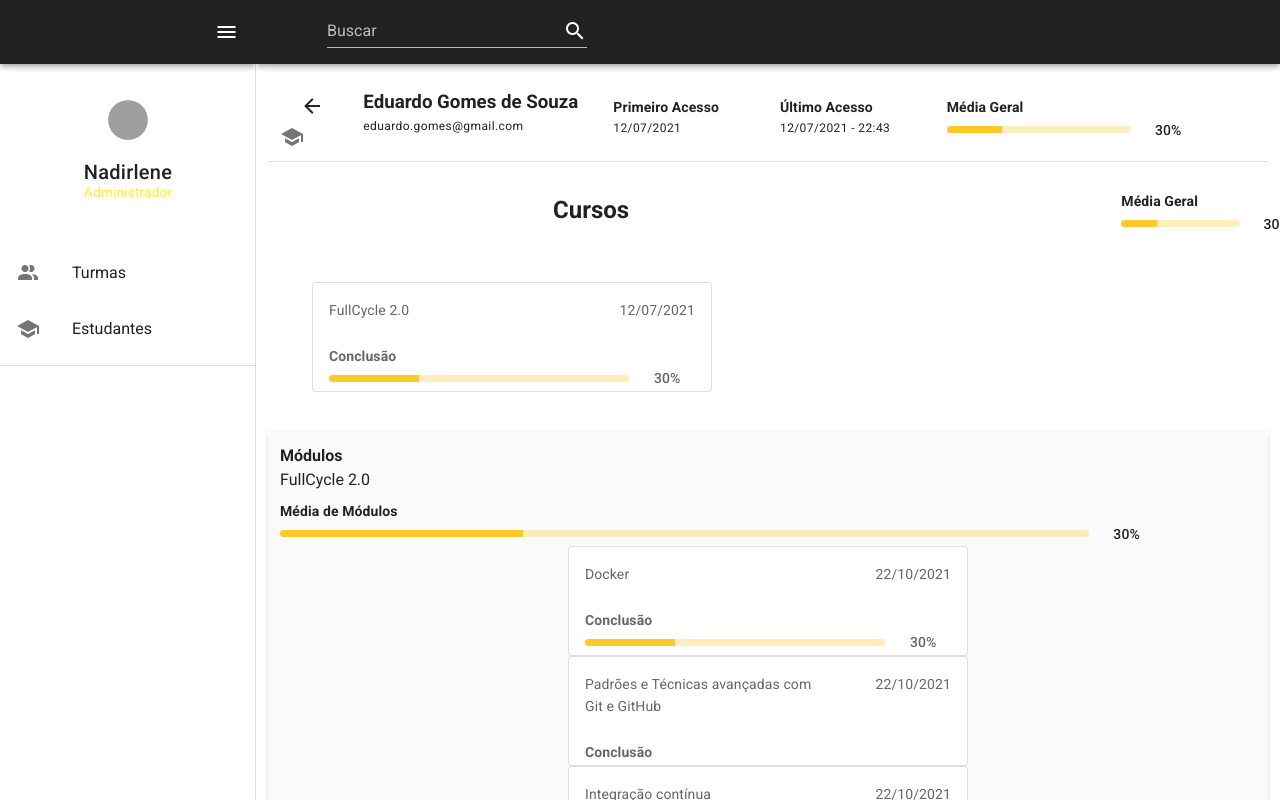
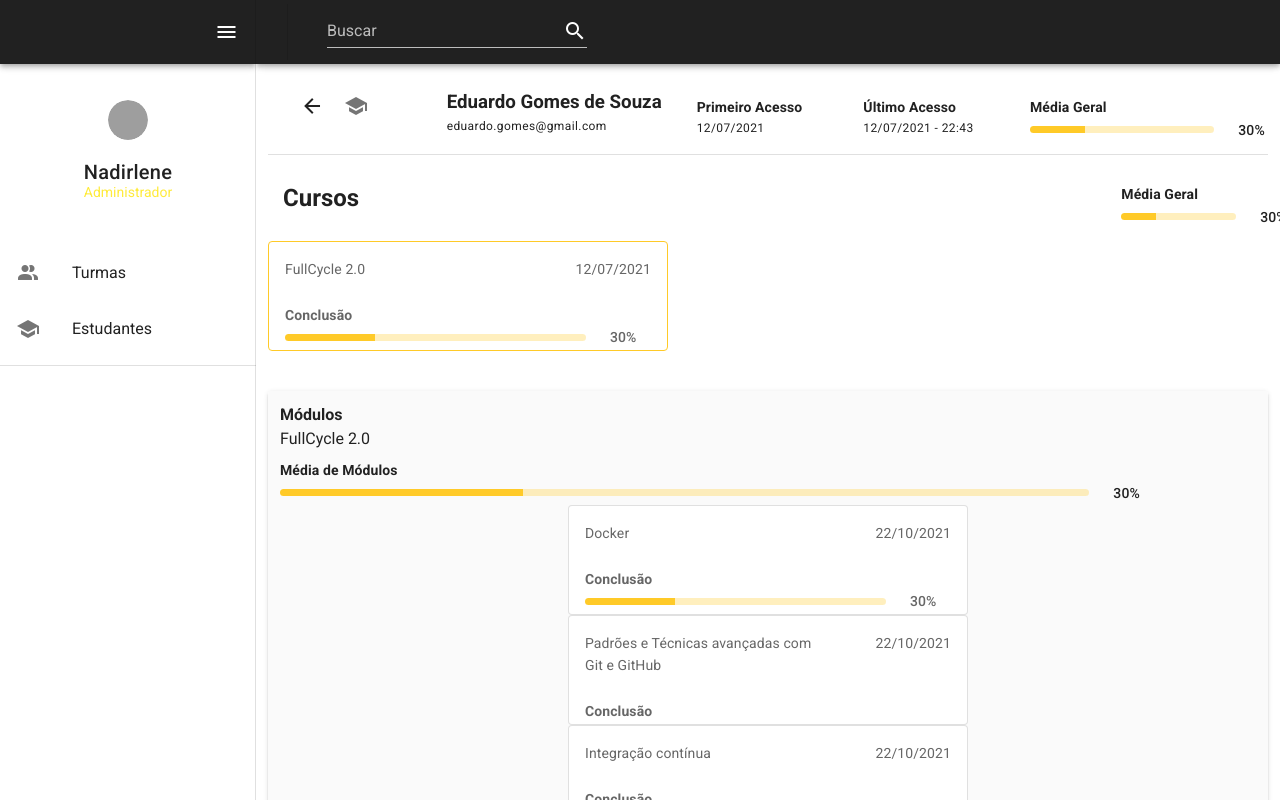
Before and after one commit to Nadirlene/Teste, a Vue app in the folder fullcycle/: page / in a window 1280 px wide. Shown: the top 800 px of the page. Built offline with nearby package versions, Linux system fonts and the light colour scheme; grey boxes are pictures that could not be loaded.

Commit message:
ajustes css

```diff
--- a/fullcycle/src/App.vue
+++ b/fullcycle/src/App.vue
@@ -81,7 +81,7 @@
 
         <v-row>
           <v-col cols="10"><h2>Cursos</h2></v-col>
-          <v-col cols="2" class="mt-5">
+          <v-col cols="2" class="mt-5 pr-4">
             <v-media
               :texto="'Média Geral'"
               :valor="objetoCursos.mediaCursoGeral"
@@ -90,8 +90,8 @@
           </v-col>
         </v-row>
         <v-row>
-          <v-col cols="6">
-            <v-card-info
+          <v-col cols="3" class="pt-0">
+            <v-card-info style="border-color: #ffca28" elevation
               :descricao="objetoCursos.descricaoCurso"
               :porcentagem="objetoCursos.mediaCursoPorcentagem"
               :valor="objetoCursos.mediaCurso"
@@ -143,8 +143,9 @@
 
 <style scoped>
 h2 {
-  padding: 30px 0px 30px 210px;
-  margin-left: 75px;
+  padding-left: 15px;
+  margin-top: 25px;
+
 }
 .v-list-item-group .v-list-item--active {
   background: #ffca28;
--- a/fullcycle/src/components/info_usuario/index.vue
+++ b/fullcycle/src/components/info_usuario/index.vue
@@ -1,7 +1,7 @@
 <template>
   <v-container class="content">
     <v-row>
-      <v-col cols="1" >
+      <v-col cols="2" >
         <v-btn text><v-icon>mdi-arrow-left</v-icon></v-btn>
         <v-icon >mdi-school</v-icon>
       </v-col>
@@ -21,7 +21,7 @@
         <p class="caption mb-0">{{ ultimoAcesso }}</p>
       </v-col>
 
-      <v-col cols="3" class="justify-end">
+      <v-col cols="3">
         <v-media
           :texto="texto"
           :valor="valor"
```
